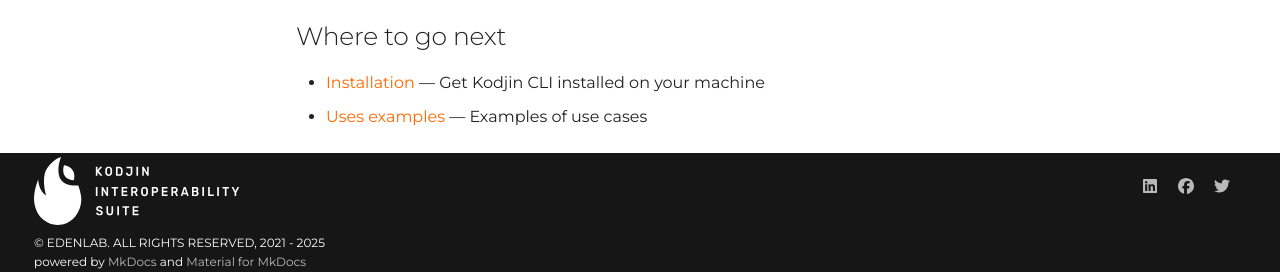
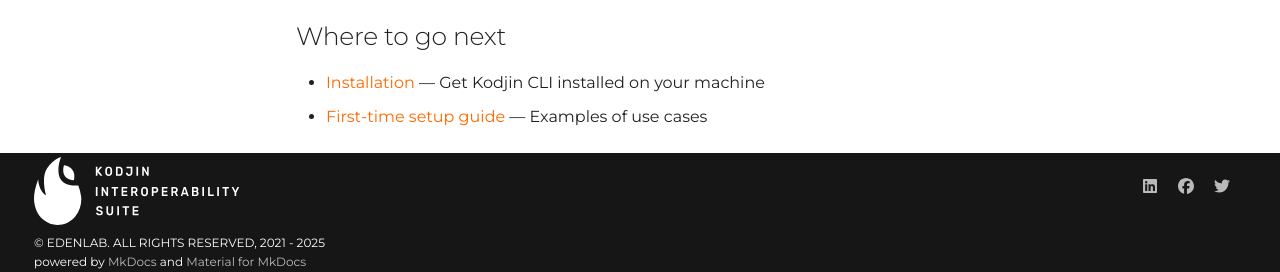
Before and after one commit to edenlabllc/kodjin.cli, an MkDocs documentation site: the page built from docs/technical-overview.md, in a window 1280 px wide and 900 px high, scrolled down 1672 px. Shown: the part 625-897 px from the top of the window. Built offline with MkDocs 1.6.1 and Material for MkDocs 9.7.7, drawn with Linux system fonts in a browser that asks for light colours; comment, search, counter and statistics services are not loaded.

Commit message:
fix: fix links

```diff
--- a/docs/technical-overview.md
+++ b/docs/technical-overview.md
@@ -66,4 +66,4 @@
 ## Where to go next
 
 - [Installation](installation.md) — Get Kodjin CLI installed on your machine
-- [Uses examples ](examples.md) — Examples of use cases
+- [First-time setup guide](./guide-first-time-setup.md) — Examples of use cases
```
